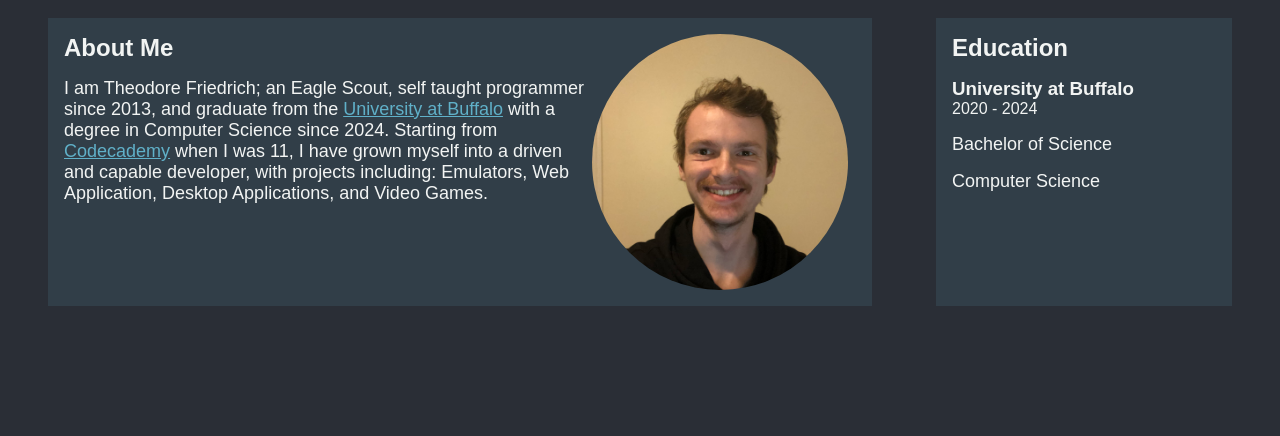
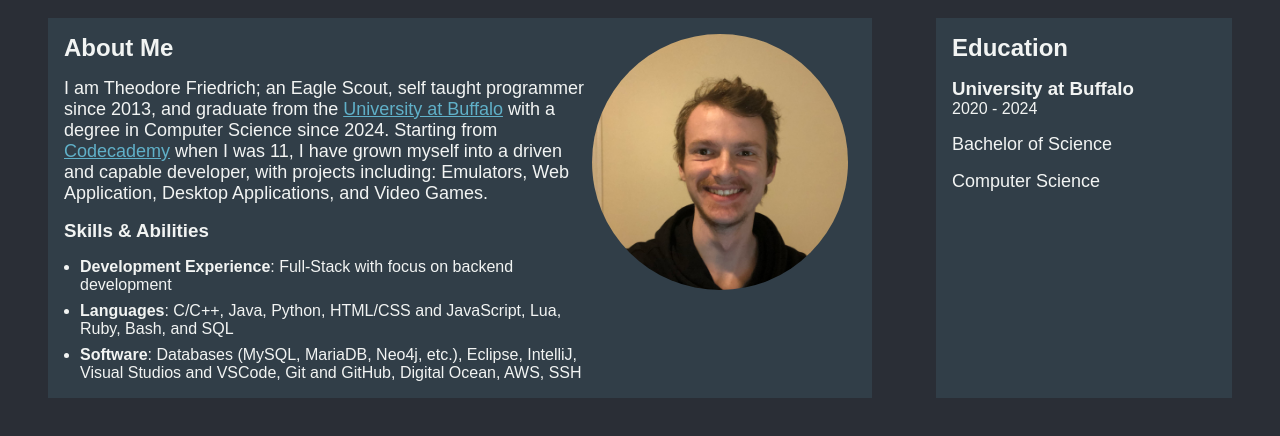
Before and after one commit to I-Am-Dench/tcfriedrich, a plain HTML site: page index.html in a window 1280 px wide. Shown: the part 82-518 px from the top of the page. Drawn offline with Linux system fonts and the light colour scheme.

Commit message:
Added skills and abilities section

```diff
--- a/index.html
+++ b/index.html
@@ -25,6 +25,12 @@
                     <h2>About Me</h2>
                     <p>I am Theodore Friedrich; an Eagle Scout, self taught programmer since 2013, and graduate from the <a href="https://www.buffalo.edu/">University at Buffalo</a> with a degree in Computer Science since 2024.
                     Starting from <a href="https://www.codecademy.com/">Codecademy</a> when I was 11, I have grown myself into a driven and capable developer, with projects including: Emulators, Web Application, Desktop Applications, and Video Games.</p>
+                    <h3>Skills & Abilities</h3>
+                    <ul>
+                        <li><b>Development Experience</b>: Full-Stack with focus on backend development</li>
+                        <li><b>Languages</b>: C/C++, Java, Python, HTML/CSS and JavaScript, Lua, Ruby, Bash, and SQL</li>
+                        <li><b>Software</b>: Databases (MySQL, MariaDB, Neo4j, etc.), Eclipse, IntelliJ, Visual Studios and VSCode, Git and GitHub, Digital Ocean, AWS, SSH</li>
+                    </ul>
                 </div>
                 <img id="me" src="/public/images/me.jpg"/>
             </section>
```
